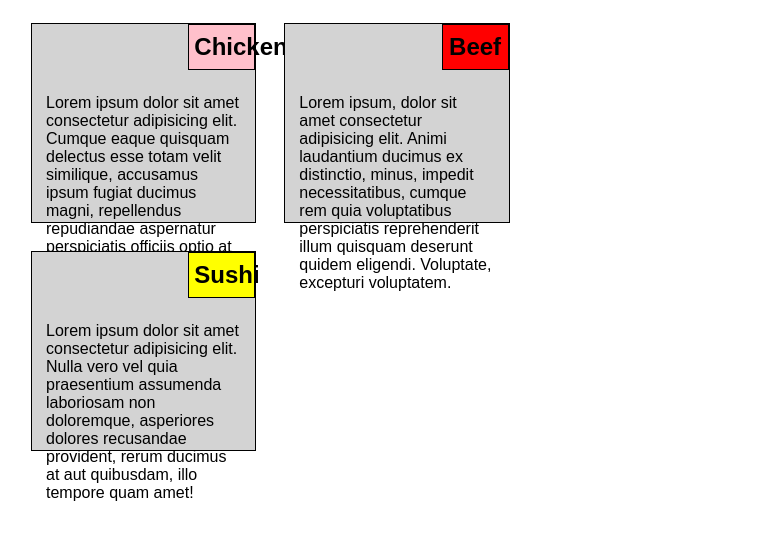
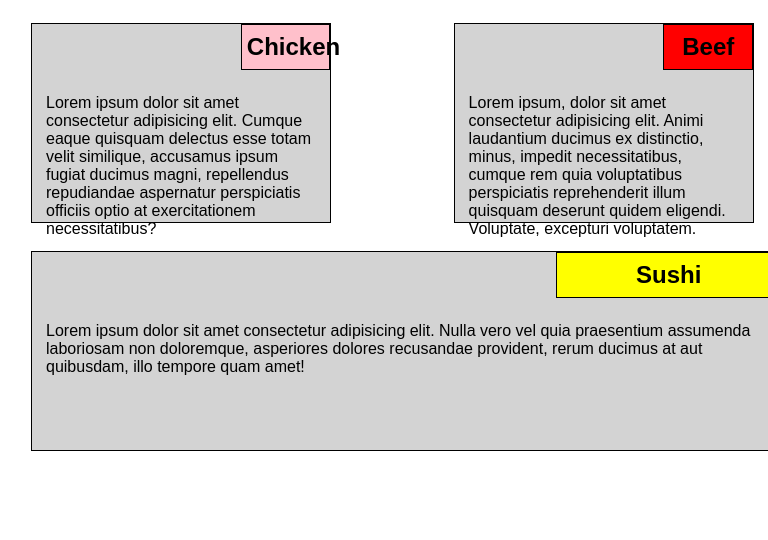
Before and after one commit to claireo13/claire-test, a plain HTML site: page mod2-solution/index.html in a window 768 px wide. Shown: the part 70-610 px from the top of the page. Drawn offline with Linux system fonts and the light colour scheme.

Commit message:
assignment2

```diff
--- a/mod2-solution/css/styles.css
+++ b/mod2-solution/css/styles.css
@@ -22,10 +22,10 @@ h1{
 section{
     background-color: lightgrey;
     border: 1.7px solid black;
-    width: 30%;
+   /* width: 30%;*/
     height: 200px;
     margin: 14px;
-    float: left;
+   /* float: left;*/
 }
 
 h2 {
@@ -52,3 +52,29 @@ p {
 .sushi{
     background-color: yellow;
 }
+/* large device */
+@media (min-width: 992px){
+
+    section{
+       width: 30%;
+       float: left;
+       height: 120%;
+    }
+}
+/* medium device */
+@media (min-width: 768px) and (max-width: 991px){
+
+    .box1{
+        width: 40%;
+       float: left;
+     }
+      .box2{
+        width: 40%;
+      float: right;
+     }
+
+     .box3{
+        width: 100%;
+       float: left;
+     }
+}
```
